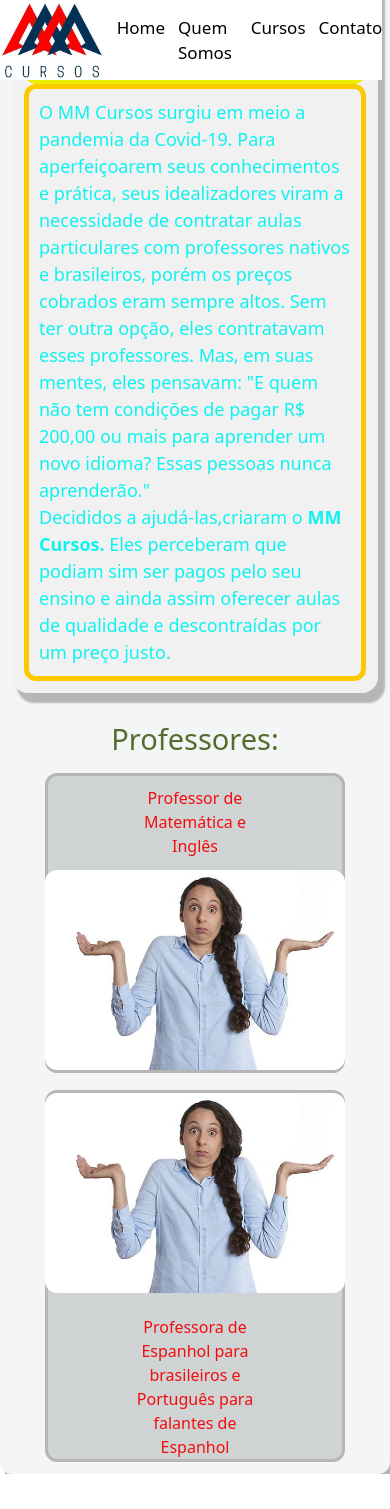
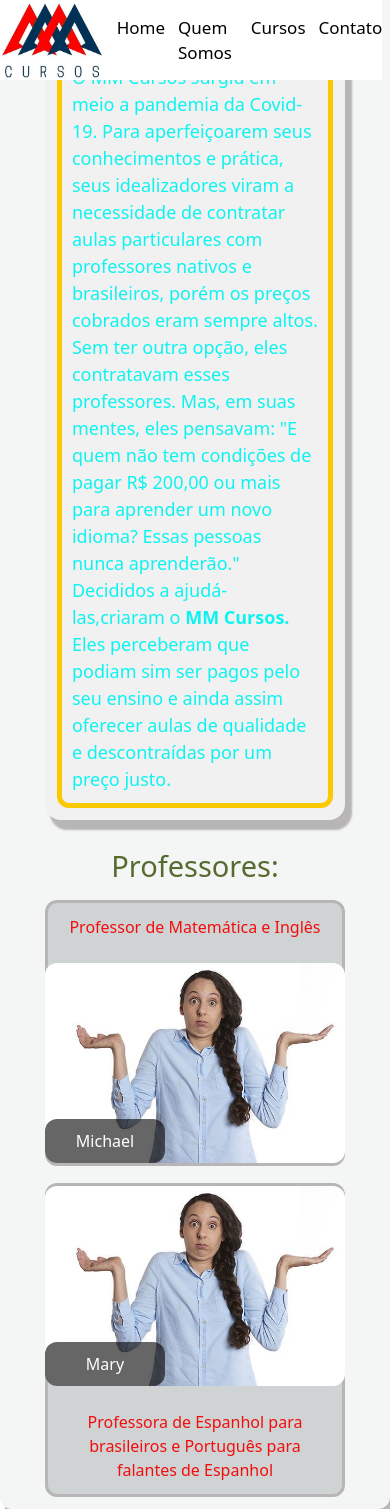
Before and after one commit to Diogobispopereira/mm-curso, a React (Vite) app: page /quemSomos in a window 390 px wide. Before the commit the page ends 1474 px from the top, so only its background shows below. Built offline with nearby package versions, Linux system fonts and the light colour scheme.

Commit message:
atualizacao 2

```diff
--- a/src/Componentes/LinkRouter/Rotas/QuemSomos/quemSomos.module.css
+++ b/src/Componentes/LinkRouter/Rotas/QuemSomos/quemSomos.module.css
@@ -157,6 +157,9 @@
         }
   }
   @media screen and (max-width: 470px) {
+    .texto{
+        width: 82%;
+    }
     .professoresContainer{
         align-items: center;
     }
@@ -169,4 +172,11 @@
     .quemSomosContainer{
         width: 100%;
     }
+    figcaption {
+        opacity: 2;
+    }
+    .professores p{
+        width: 96%;
+        margin: 12px 0px;
+    }
   }
```
